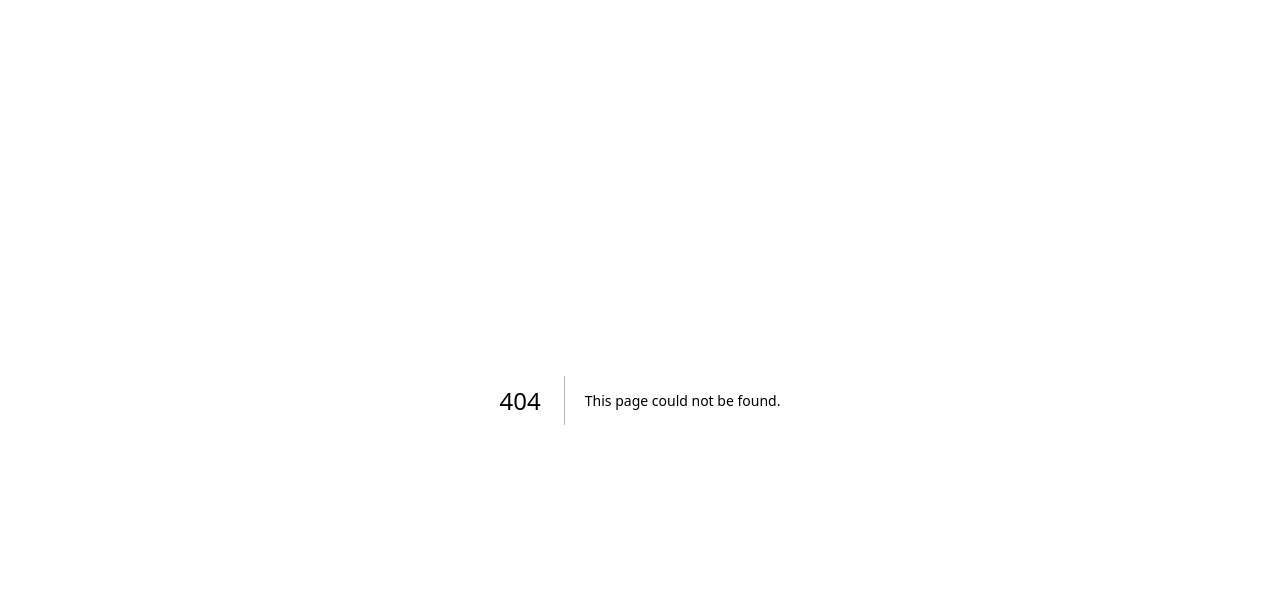
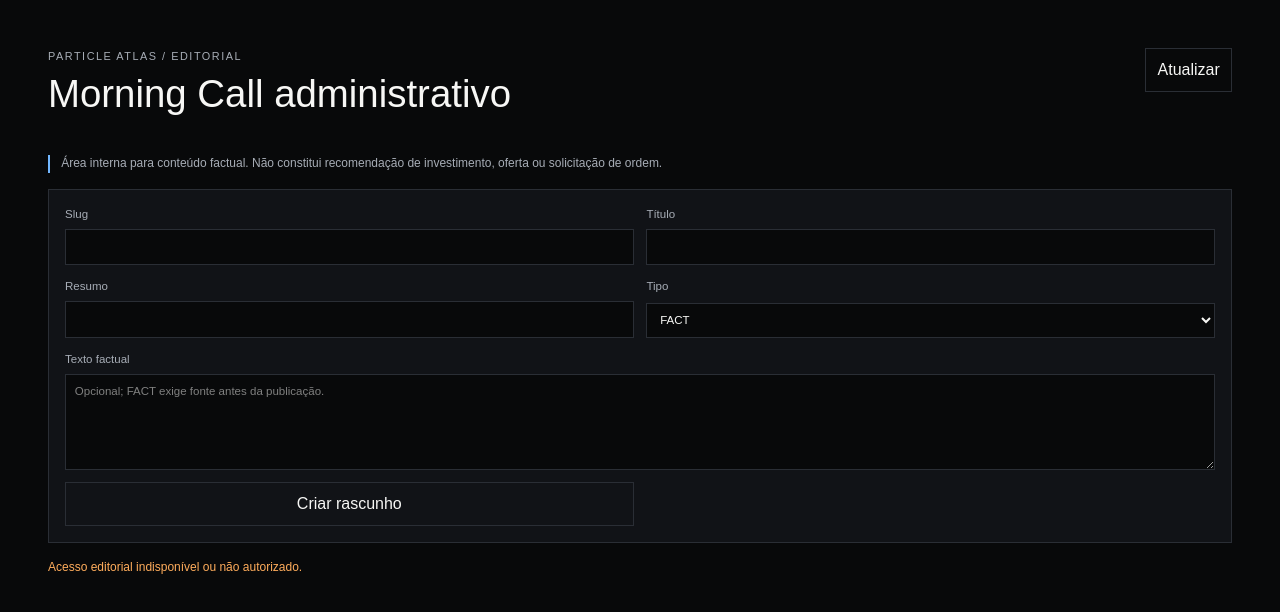
Before and after one commit to dinowei/market-pulse, a Next.js app in the folder apps/web/: page /editorial/admin in a window 1280 px wide. Before the commit this address had no page. Shown: the top 612 px of the page. Built offline with nearby package versions, Linux system fonts and the light colour scheme; no server answers.

Commit message:
feat: adicionar morning call publico versionado

```diff
--- /dev/null
+++ b/apps/web/app/editorial/admin/page.tsx
@@ -0,0 +1,5 @@
+import { EditorialAdminPanel } from "../../../src/components/editorial-admin";
+
+export default function EditorialAdminPage() {
+  return <EditorialAdminPanel />;
+}
--- a/apps/web/app/globals.css
+++ b/apps/web/app/globals.css
@@ -178,4 +178,19 @@ footer { border-top: 1px solid var(--pa-border-hairline); color: var(--pa-text-s
 .editorial-block p { margin: .2rem 0; }
 .editorial-sources { color: var(--pa-text-secondary); font-size: .72rem; margin: .5rem 0 0; padding-left: 1rem; }
 .editorial-sources a { color: var(--pa-market-flat); }
+.editorial-disclaimer, .editorial-admin-disclaimer { border-left: 2px solid var(--pa-market-flat); color: var(--pa-text-secondary); font-size: .75rem; line-height: 1.45; padding-left: .7rem; }
+.editorial-admin-page { min-height: 100vh; padding: clamp(1rem, 4vw, 3rem); }
+.editorial-admin-header { align-items: flex-start; display: flex; justify-content: space-between; gap: 1rem; margin: 0 auto 1rem; max-width: 74rem; }
+.editorial-admin-header button, .editorial-admin-form button, .editorial-admin-actions button { background: transparent; border: 1px solid var(--pa-border-hairline); color: var(--pa-text-primary); cursor: pointer; padding: .55rem .7rem; }
+.editorial-admin-form, .editorial-admin-card { background: var(--pa-bg-surface); border: 1px solid var(--pa-border-hairline); padding: 1rem; }
+.editorial-admin-form { display: grid; gap: .8rem; grid-template-columns: repeat(2, minmax(0, 1fr)); margin: 1rem auto; max-width: 74rem; }
+.editorial-admin-form label { color: var(--pa-text-secondary); display: grid; font-size: .72rem; gap: .35rem; }
+.editorial-admin-form input, .editorial-admin-form select, .editorial-admin-form textarea { background: var(--pa-bg-canvas); border: 1px solid var(--pa-border-hairline); color: var(--pa-text-primary); padding: .55rem; }
+.editorial-admin-form textarea { min-height: 6rem; resize: vertical; }
+.editorial-admin-wide { grid-column: 1 / -1; }
+.editorial-admin-list { display: grid; gap: .7rem; margin: 1rem auto; max-width: 74rem; }
+.editorial-admin-card { align-items: flex-start; display: flex; justify-content: space-between; gap: 1rem; }
+.editorial-admin-card h2 { margin: .2rem 0; }
+.editorial-admin-actions { display: flex; flex-wrap: wrap; gap: .4rem; justify-content: flex-end; }
+@media (max-width: 700px) { .editorial-admin-header, .editorial-admin-card { display: block; } .editorial-admin-header button, .editorial-admin-actions { margin-top: .7rem; } .editorial-admin-form { grid-template-columns: 1fr; } }
 @media (max-width: 700px) { .portfolios-header { display: block; } .portfolios-back { display: inline-block; margin-top: .5rem; } .portfolios-toolbar, .portfolio-summary-grid { grid-template-columns: 1fr; } .portfolio-form-grid { grid-template-columns: repeat(2, minmax(0, 1fr)); } }
--- /dev/null
+++ b/apps/web/src/components/editorial-admin.tsx
@@ -0,0 +1,79 @@
+"use client";
+
+import { FormEvent, useCallback, useEffect, useState } from "react";
+import type { components } from "../generated/api";
+
+type AdminPost = components["schemas"]["EditorialAdminPostResponse"];
+type AdminList = components["schemas"]["EditorialAdminPostListResponse"];
+type CreatePayload = components["schemas"]["EditorialPostCreateRequest"];
+type Block = components["schemas"]["EditorialBlock"];
+
+const apiBase = process.env.NEXT_PUBLIC_API_BASE_URL ?? "http://localhost:8000";
+const blockTypes = ["FACT", "THIRD_PARTY_CONSENSUS", "CONDITIONAL_SCENARIO", "RISK", "LIMITATION"] as const;
+
+async function requestJson<T>(path: string, init?: RequestInit): Promise<T> {
+  const response = await fetch(`${apiBase}${path}`, {
+    ...init,
+    credentials: "include",
+    headers: { "Content-Type": "application/json", Accept: "application/json", ...init?.headers },
+  });
+  if (!response.ok) throw new Error(`HTTP ${response.status}`);
+  return response.status === 204 ? (undefined as T) : response.json() as Promise<T>;
+}
+
+export function EditorialAdminPanel() {
+  const [posts, setPosts] = useState<AdminPost[]>([]);
+  const [slug, setSlug] = useState("");
+  const [title, setTitle] = useState("");
+  const [summary, setSummary] = useState("");
+  const [text, setText] = useState("");
+  const [type, setType] = useState<(typeof blockTypes)[number]>("FACT");
+  const [error, setError] = useState<string>();
+  const [loading, setLoading] = useState(true);
+
+  const load = useCallback(async () => {
+    setLoading(true);
+    try {
+      const result = await requestJson<AdminList>("/api/v1/editorial/admin/posts");
+      setPosts(result.items);
+      setError(undefined);
+    } catch { setError("Acesso editorial indisponível ou não autorizado."); }
+    finally { setLoading(false); }
+  }, []);
+
+  useEffect(() => {
+    let active = true;
+    queueMicrotask(() => { if (active) void load(); });
+    return () => { active = false; };
+  }, [load]);
+
+  async function create(event: FormEvent<HTMLFormElement>) {
+    event.preventDefault();
+    const block: Block = { content_type: type, text: text.trim(), sources: [] };
+    const payload: CreatePayload = { slug: slug.trim(), title: title.trim(), summary: summary.trim() || null, blocks: text.trim() ? [block] : [] };
+    try {
+      await requestJson<AdminPost>("/api/v1/editorial/admin/posts", { method: "POST", body: JSON.stringify(payload) });
+      setSlug(""); setTitle(""); setSummary(""); setText(""); await load();
+    } catch { setError("Não foi possível criar o rascunho. Revise os campos e permissões."); }
+  }
+
+  async function transition(id: string, action: "validate" | "submit-review" | "approve" | "publish" | "archive") {
+    try { await requestJson(`/api/v1/editorial/admin/posts/${id}/${action}`, { method: "POST" }); await load(); }
+    catch { setError("Transição recusada: valide o conteúdo e confirme seu papel editorial."); }
+  }
+
+  return <main className="editorial-admin-page terminal-root" data-theme="dark">
+    <header className="editorial-admin-header"><div><p className="eyebrow">PARTICLE ATLAS / EDITORIAL</p><h1>Morning Call administrativo</h1></div><button type="button" onClick={() => void load}>Atualizar</button></header>
+    <p className="editorial-admin-disclaimer">Área interna para conteúdo factual. Não constitui recomendação de investimento, oferta ou solicitação de ordem.</p>
+    <form className="editorial-admin-form" onSubmit={create}>
+      <label>Slug<input value={slug} onChange={(event) => setSlug(event.target.value)} required pattern="[a-z0-9][a-z0-9-]*" /></label>
+      <label>Título<input value={title} onChange={(event) => setTitle(event.target.value)} required /></label>
+      <label>Resumo<input value={summary} onChange={(event) => setSummary(event.target.value)} /></label>
+      <label>Tipo<select value={type} onChange={(event) => setType(event.target.value as (typeof blockTypes)[number])}>{blockTypes.map((item) => <option key={item}>{item}</option>)}</select></label>
+      <label className="editorial-admin-wide">Texto factual<textarea value={text} onChange={(event) => setText(event.target.value)} placeholder="Opcional; FACT exige fonte antes da publicação." /></label>
+      <button type="submit">Criar rascunho</button>
+    </form>
+    {error && <p className="state-note" role="alert">{error}</p>}
+    {loading ? <p className="muted">Carregando conteúdo editorial...</p> : <div className="editorial-admin-list">{posts.map((post) => <article className="editorial-admin-card" key={post.id}><div><p className="eyebrow">{post.status} · v{post.version}</p><h2>{post.title}</h2><p className="muted">{post.slug}</p></div><div className="editorial-admin-actions">{post.status === "DRAFT" && <button type="button" onClick={() => void transition(post.id, "validate")}>Validar</button>}{post.status === "DRAFT" && <button type="button" onClick={() => void transition(post.id, "submit-review")}>Enviar para revisão</button>}{post.status === "UNDER_REVIEW" && <button type="button" onClick={() => void transition(post.id, "approve")}>Aprovar</button>}{post.status === "APPROVED" && <button type="button" onClick={() => void transition(post.id, "publish")}>Publicar</button>}{post.status === "PUBLISHED" && <button type="button" onClick={() => void transition(post.id, "archive")}>Arquivar</button>}</div></article>)}</div>}
+  </main>;
+}
--- a/apps/web/src/components/morning-call.tsx
+++ b/apps/web/src/components/morning-call.tsx
@@ -4,9 +4,18 @@ import { useEffect, useState } from "react";
 import type { components } from "../generated/api";
 
 type EditorialPostResponse = components["schemas"]["EditorialPostResponse"];
+type EditorialPostListResponse = components["schemas"]["EditorialPostListResponse"];
 type EditorialBlock = components["schemas"]["EditorialBlock"];
 const publishedStatus = "PUBLISHED";
 const editorialBlockTypes = ["FACT", "THIRD_PARTY_CONSENSUS", "CONDITIONAL_SCENARIO", "RISK", "LIMITATION"] as const;
+
+function formatBrt(value: string) {
+  return new Intl.DateTimeFormat("pt-BR", {
+    dateStyle: "medium",
+    timeStyle: "short",
+    timeZone: "America/Sao_Paulo",
+  }).format(new Date(value));
+}
 
 function Block({ block }: { block: EditorialBlock }) {
   return (
@@ -29,6 +38,7 @@ function Block({ block }: { block: EditorialBlock }) {
 
 export function MorningCallPanel() {
   const [state, setState] = useState<{ loading: boolean; post?: EditorialPostResponse; error?: string }>({ loading: true });
+  const [history, setHistory] = useState<EditorialPostListResponse>({ items: [] });
   const apiBase = process.env.NEXT_PUBLIC_API_BASE_URL ?? "http://localhost:8000";
 
   useEffect(() => {
@@ -42,9 +52,15 @@ export function MorningCallPanel() {
         if (!response.ok) throw new Error(`HTTP ${response.status}`);
         return (await response.json()) as EditorialPostResponse;
       })
-      .then((post) => setState({ loading: false, post }))
+      .then(async (post) => {
+        if (post) {
+          const versions = await fetch(`${apiBase}/api/v1/editorial/posts/${encodeURIComponent(post.slug)}/versions`, { headers: { Accept: "application/json" } });
+          if (versions.ok) setHistory((await versions.json()) as EditorialPostListResponse);
+        }
+        setState({ loading: false, post });
+      })
       .catch((error: unknown) => {
-        if (error instanceof Error && error.name !== "AbortError") setState({ loading: false, error: "serviço indisponível" });
+        if (error instanceof Error && error.name !== "AbortError") setState({ loading: false, error: "servico indisponivel" });
       });
     return () => controller.abort();
   }, [apiBase]);
@@ -53,17 +69,21 @@ export function MorningCallPanel() {
     <section id="morning-call" className="morning-call-panel" aria-labelledby="morning-call-title" data-editorial-types={editorialBlockTypes.join(",")}>
       <p className="eyebrow">MORNING CALL</p>
       <h2 id="morning-call-title">Resumo operacional</h2>
-      {state.loading && <p className="muted">Carregando conteúdo editorial…</p>}
-      {state.error && <p className="state-note" role="alert">Indisponível: {state.error}</p>}
-      {!state.loading && !state.error && !state.post && <p className="muted">Nenhum conteúdo publicado.</p>}
+      {state.loading && <p className="muted">Carregando conteudo editorial...</p>}
+      {state.error && <p className="state-note" role="alert">Indisponivel: {state.error}</p>}
+      {!state.loading && !state.error && !state.post && <p className="muted">Nenhum conteudo publicado.</p>}
       {state.post && state.post.status === publishedStatus && (
         <>
-          <p className="editorial-status">{state.post.status} · versão {state.post.version}</p>
+          <p className="editorial-status">{state.post.status} · versao {state.post.version}</p>
+          <p className="editorial-time">Publicado em BRT: {formatBrt(state.post.published_at)}</p>
           <h3>{state.post.title}</h3>
           {state.post.summary && <p className="muted">{state.post.summary}</p>}
           <div className="editorial-blocks">{state.post.blocks.map((block, index) => <Block key={`${block.content_type}-${index}`} block={block} />)}</div>
+          <p className="editorial-disclaimer">Conteúdo factual e informativo. Não constitui orientação de investimento, oferta ou solicitação de ordem.</p>
+          {history.items.length > 1 && <details><summary>Historico de versoes publicadas ({history.items.length})</summary><ol>{history.items.map((version) => <li key={version.version}>v{version.version} · {formatBrt(version.published_at)}</li>)}</ol></details>}
         </>
       )}
+      <span className="sr-only" aria-hidden="true">Indisponível Nenhum conteúdo</span>
     </section>
   );
 }
```
